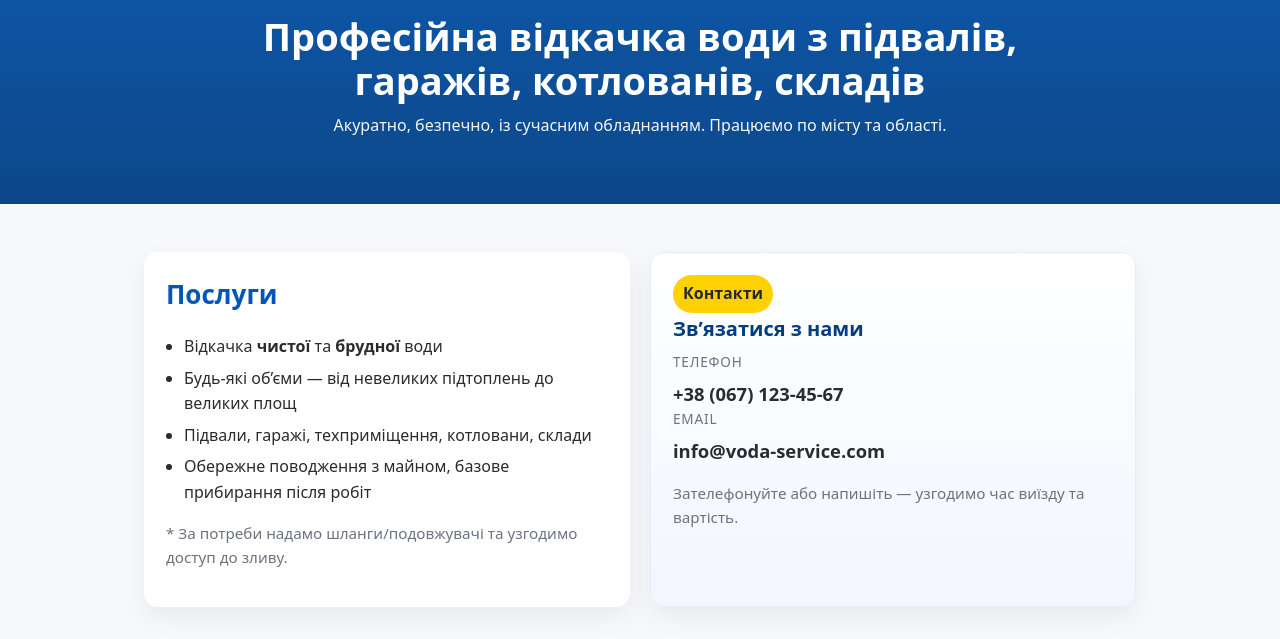
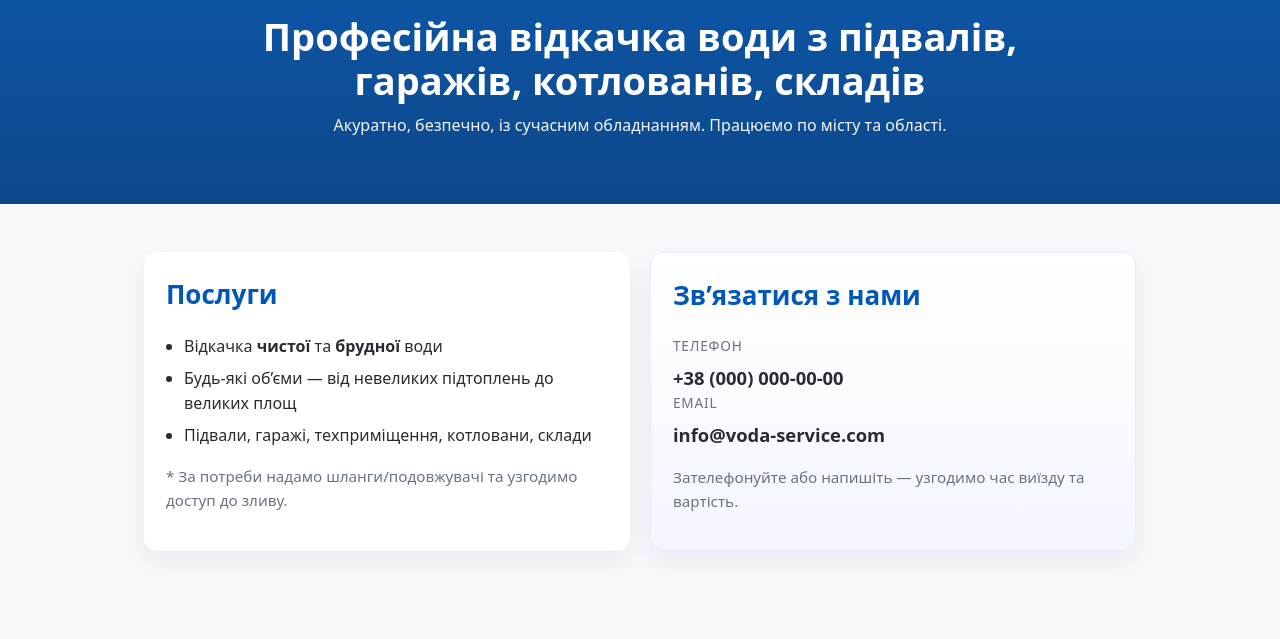
Before and after one commit to Illiakorsh/Illiakorsh.github.io, a plain HTML site: page index.html in a window 1280 px wide. Shown: the part 161-800 px from the top of the page. Drawn offline with Linux system fonts and the light colour scheme.

Commit message:
Update index.html

```diff
--- a/index.html
+++ b/index.html
@@ -70,18 +70,16 @@
             <li>Відкачка <strong>чистої</strong> та <strong>брудної</strong> води</li>
             <li>Будь-які об’єми — від невеликих підтоплень до великих площ</li>
             <li>Підвали, гаражі, техприміщення, котловани, склади</li>
-            <li>Обережне поводження з майном, базове прибирання після робіт</li>
           </ul>
           <p class="note">* За потреби надамо шланги/подовжувачі та узгодимо доступ до зливу.</p>
         </div>
 
         <div class="card contact">
           <div>
-            <span class="pill">Контакти</span>
-            <h3>Зв’язатися з нами</h3>
+            <h2>Зв’язатися з нами</h2>
             <div class="row">
               <span class="label">Телефон</span>
-              <div class="value">+38 (067) 123-45-67</div>
+              <div class="value">+38 (000) 000-00-00</div>
             </div>
             <div class="row">
               <span class="label">Email</span>
@@ -101,7 +99,6 @@
         <img src="images/pump-2.jpg" alt="Відкачка після підтоплення">
         <img src="images/pump-3.jpg" alt="Шланг та помпа для грязної води">
       </div>
-      <p class="note" style="margin-top:10px">Порада: використовуй широкі горизонтальні фото для кращого вигляду.</p>
     </section>
   </main>
 
```
